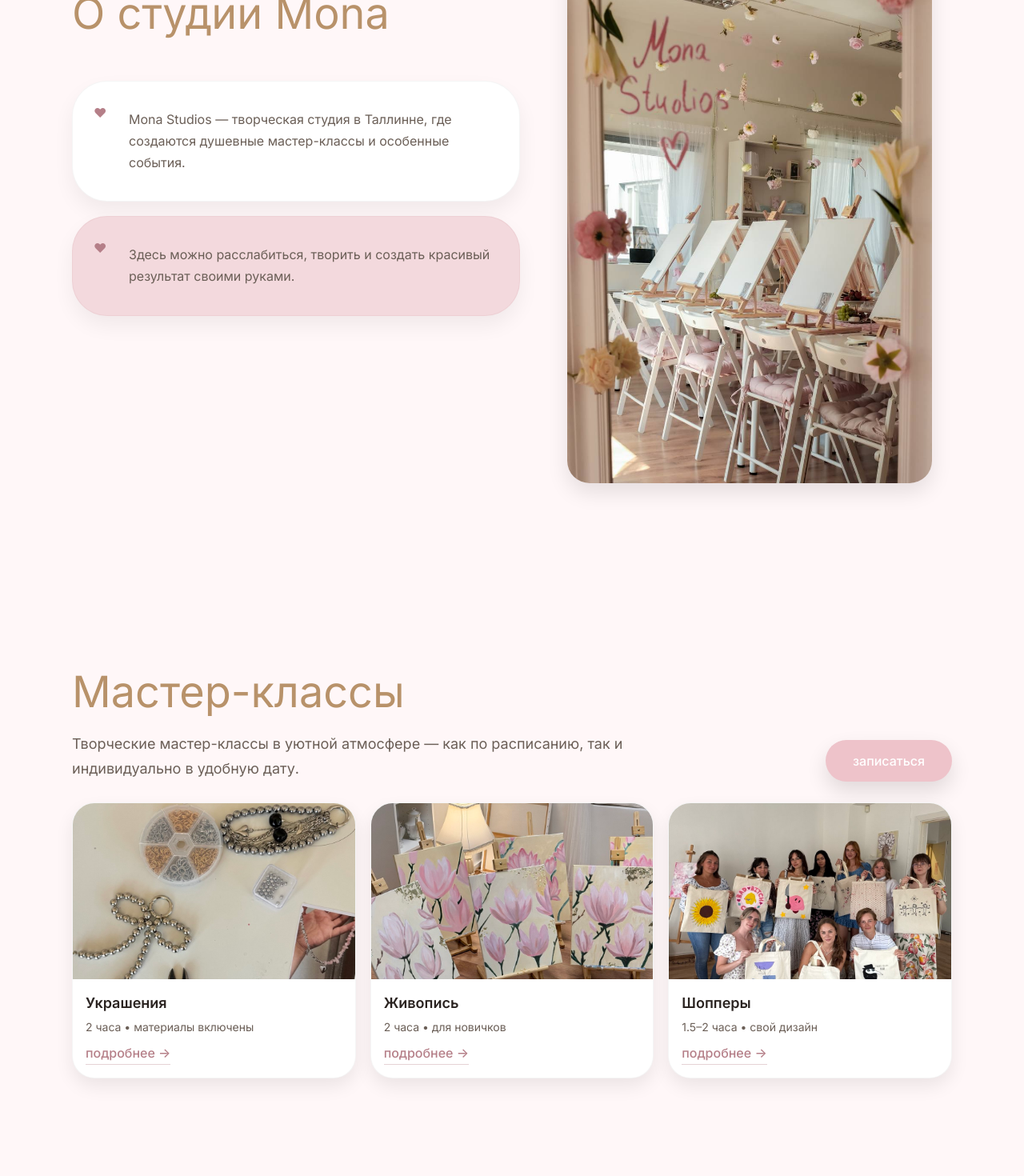
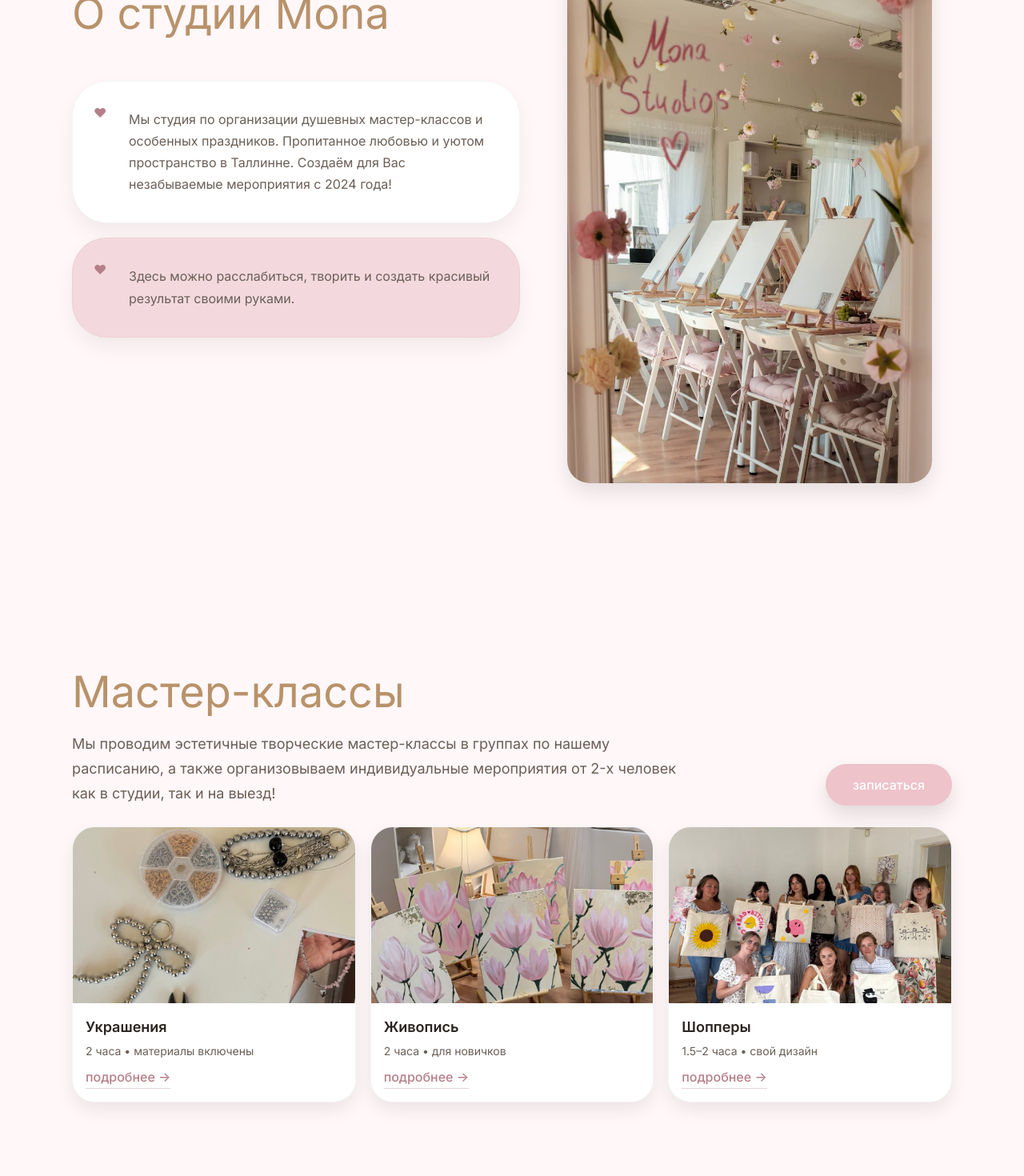
Before and after one commit to veroncav/Mona.StudiosWeb, a React (Vite) app: page / in a window 1280 px wide. Shown: the part 1060-2530 px from the top of the page at 80% size. Built offline with nearby package versions, Linux system fonts and the light colour scheme.

Commit message:
update home page

```diff
--- a/src/pages/Home.jsx
+++ b/src/pages/Home.jsx
@@ -45,15 +45,16 @@ export default function Home() {
                         <div className="about__card">
                             <span className="about__heart">♥</span>
                             <p>
-                                Mona Studios — творческая студия в Таллинне, где создаются душевные
-                                мастер-классы и особенные события.
+                                Мы студия по организации душевных мастер-классов и особенных праздников. Пропитанное любовью и уютом пространство в Таллинне. Создаём для Вас незабываемые мероприятия с 2024 года!
                             </p>
                         </div>
                         <div className="about__card about__card--pink">
                             <span className="about__heart">♥</span>
+
                             <p>
                                 Здесь можно расслабиться, творить и создать красивый результат своими руками.
                             </p>
+
                         </div>
                     </div>
                     <div className="about__imageBlock">
@@ -69,8 +70,8 @@ export default function Home() {
                         <div>
                             <h2 className="workshops__title">Мастер-классы</h2>
                             <p className="workshops__text">
-                                Творческие мастер-классы в уютной атмосфере — как по расписанию,
-                                так и индивидуально в удобную дату.
+                                Мы проводим эстетичные творческие мастер-классы в группах по нашему расписанию, а также
+                                организовываем индивидуальные мероприятия от 2-х человек как в студии, так и на выезд!
                             </p>
                         </div>
                         <a className="workshops__cta" href="#book">записаться</a>
@@ -166,12 +167,12 @@ export default function Home() {
                         {/* Локация */}
                         <div className="contacts__card">
                             <p><strong>📍 Локация</strong></p>
-                            <p>Таллинн, Эстония</p>
+                            <p>Türi tn 6, Tallinn, Estonia</p>
                         </div>
 
                         {/* Связь */}
                         <div className="contacts__card">
-                            <p><strong>📩 Связь</strong></p>
+                            <p><strong>📩 Связаться с нами </strong></p>
                             <p>
                                 <a
                                     href="https://www.instagram.com/mona.studios/"
```
